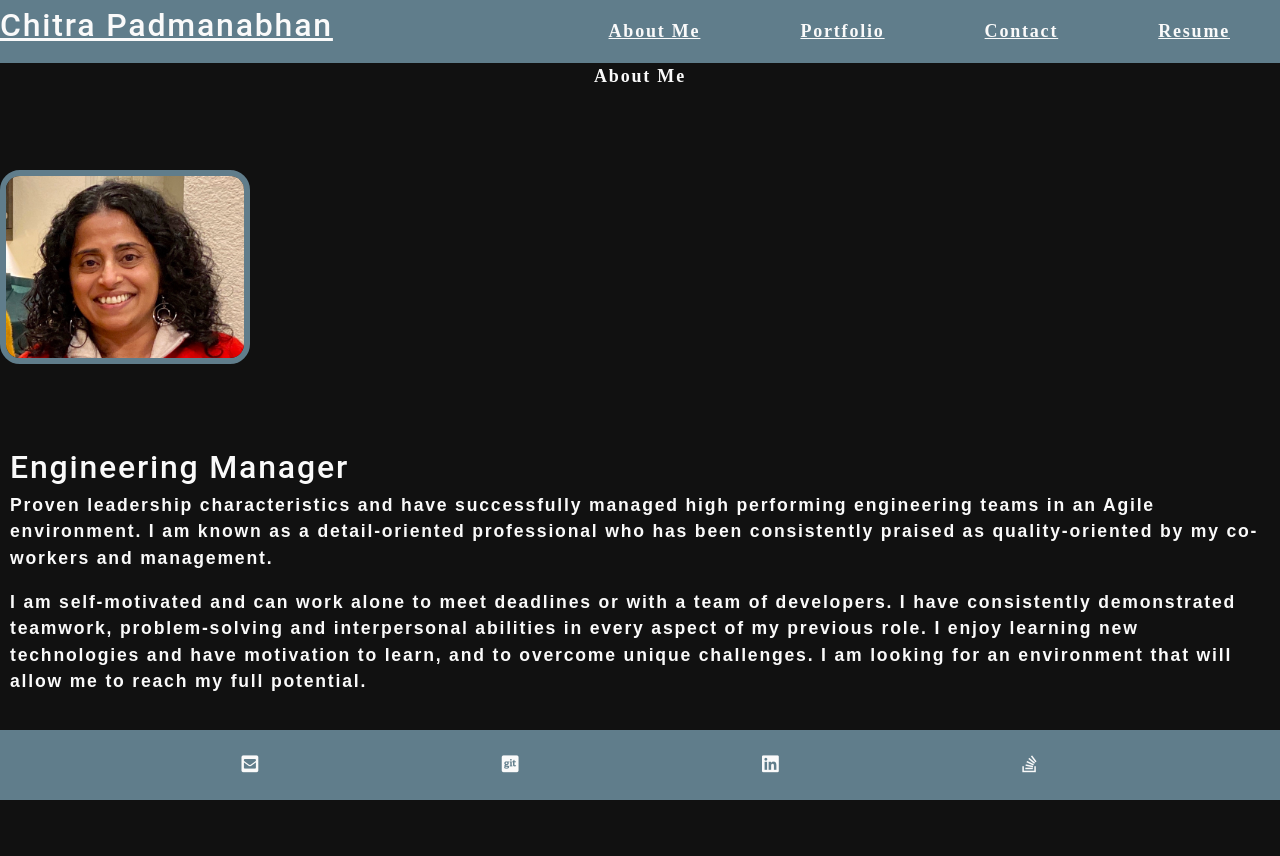
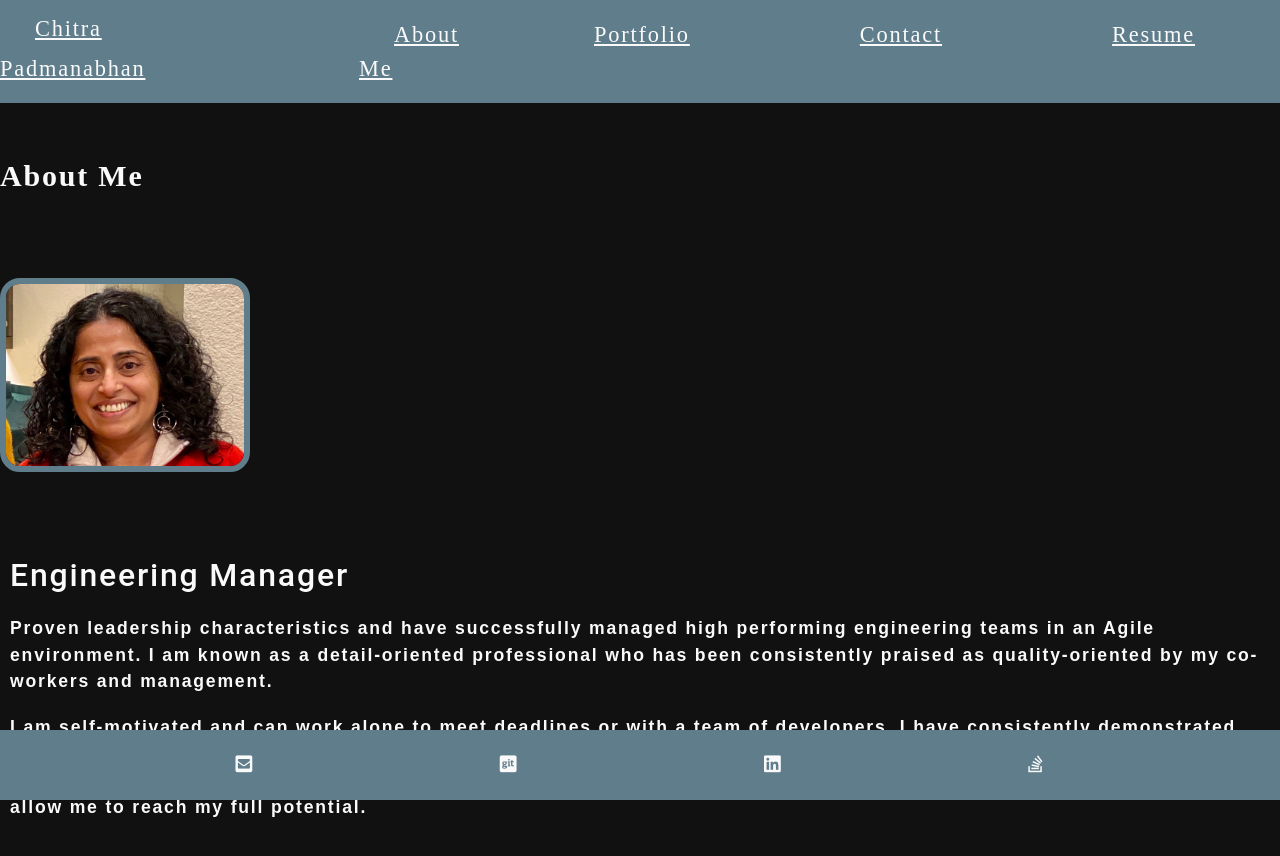
Before and after one commit to ciyer87/React-Portfolio, a React (Create React App) app: page / in a window 1280 px wide. Shown: the top 856 px of the page. Before the commit the page ends 822 px from the top, so only its background shows below. Built offline with nearby package versions, Linux system fonts and the light colour scheme; the HTML template or start-up script is replaced by a standard one.

Commit message:
fixed UI issues

```diff
--- a/src/components/Contact/index.js
+++ b/src/components/Contact/index.js
@@ -9,7 +9,7 @@ function About() {
                     <img className="pic" src={require(`../../assets/images/chitra.jpg`).default} alt="Russ Tracy" />
                 </div>
                 <div className="text">
-                    <h2 className="mAll">Contact me</h2>
+                    <div className="title">Contact me</div>
                     <div className="mAll">
                         <a href="mailto:chitra.iyer00@gmail.com">
                             <FontAwesomeIcon icon={["fas", "envelope-square"]} size="1x" color="#607d8b" />
--- a/src/components/Footer/index.js
+++ b/src/components/Footer/index.js
@@ -8,25 +8,25 @@ function Footer() {
 
         <footer id="footer">
             <div>
-                <a href="mailto:chitra.iyer00@gmail.com">
+                <a className ="icon" href="mailto:chitra.iyer00@gmail.com">
                     {/* <FontAwesomeIcon icon={["fas", "envelope-square"]} size="3x"  /> */}
                     <i className="fas fa-envelope-square" id="icon" ></i>
                 </a>
             </div>
             <div>
-                <a href="https://github.com/ciyer87" target="_blank" rel="noreferrer">
+                <a className="icon" href="https://github.com/ciyer87" target="_blank" rel="noreferrer">
                     {/* <FontAwesomeIcon icon={["fab", "git-square"]} size="3x" color="#607d8b" /> */}
                     <i className="fab fa-git-square" size="3x" color="#607d8b"></i>
                 </a>
             </div>
             <div>
-                <a href="https://www.linkedin.com/in/chitra-padmanabhan-2404812/" target="_blank" rel="noreferrer">
+                <a className="icon" href="https://www.linkedin.com/in/chitra-padmanabhan-2404812/" target="_blank" rel="noreferrer">
                     {/* <FontAwesomeIcon icon={["fab", "linkedin"]} size="3x" color="#607d8b" /> */}
                     <i className="fab fa-linkedin"></i>
                 </a>
             </div>
             <div>
-                <a href="https://stackoverflow.com/users/16558724/chitra" target="_blank" rel="noreferrer">
+                <a className="icon" href="https://stackoverflow.com/users/16558724/chitra" target="_blank" rel="noreferrer">
                     {/* <FontAwesomeIcon icon={["fab", "stack-overflow"]} size="3x" color="#607d8b" /> */}
                     <i className="fab fa-stack-overflow"></i>
                 </a>
--- a/src/components/Nav/index.js
+++ b/src/components/Nav/index.js
@@ -7,7 +7,7 @@ function Nav(props) {
     return (
         <header>
             <h2>
-                <a href="/">
+                <a id="nav-link" href="/">
                  Chitra Padmanabhan
                 </a>
             </h2>
@@ -16,7 +16,7 @@ function Nav(props) {
                     {tabs.map(tab => (
 
                         <li key={tab}>
-                            <a
+                            <a id="nav-link"
                                 href={'#' + tab.toLowerCase()}
                                 onClick={() => props.handlePageChange(tab)}
                                 className={
--- a/src/components/Portfolio/index.js
+++ b/src/components/Portfolio/index.js
@@ -7,7 +7,7 @@ function Portfolio() {
             image: 'goodvice_blog.png',
             alt: 'goodvice blog',
             title: 'goodvice blog',
-            description: 'A blog site to get input from audience',
+            description: 'A blog site to chat',
             code: '(Express.js/Node.js/MySQL2/CSS)',
             url: 'https://the-goodvice-blog.herokuapp.com/',
             git: 'https://github.com/crossigarcia/the-goodvice-blog'
@@ -16,7 +16,7 @@ function Portfolio() {
             image: 'password.png',
             alt: 'password generator',
             title: 'password generator',
-            description: 'An app to generate random password',
+            description: 'generate random password',
             code: '(HTML/CSS/JS)',
             url: 'https://ciyer87.github.io/password-generator/',
             git: 'https://github.com/ciyer87/password-generator/'
@@ -25,7 +25,7 @@ function Portfolio() {
             image: 'weather.png',
             alt: 'Weather Vane',
             title: 'weather dashboard',
-            description: 'An app to view the current and 5 day weather forecast based on the city entered by user',
+            description: 'current and 5 day weather forecast',
             code: '(OpenWeather API/HTML/CSS)',
             url: 'https://ciyer87.github.io/Weather-Dashboard/',
             git: 'https://github.com/ciyer87/Weather-Dashboard/'
@@ -34,7 +34,7 @@ function Portfolio() {
             image: 'todo_color_variation.png',
             alt: 'notetaker app',
             title: 'notetaker app',
-            description: 'An app to keep track of to-do list',
+            description: 'To-Do list app',
             code: '(jQuery/Moment.js/Bootstrap)',
             url: 'https://safe-crag-82447.herokuapp.com/',
             git: 'https://github.com/ciyer87/note-taker'
@@ -43,7 +43,7 @@ function Portfolio() {
             image: 'javascript-quiz.png',
             alt: 'quiz',
             title: 'javascript quiz',
-            description: 'An online multiple choice quiz app',
+            description: 'multiple choice quiz app',
             code: '(HTML/CSS/JavaScript/WebAPI)',
             url: 'https://ciyer87.github.io/Javascript-Quiz/',
             git: 'https://github.com/ciyer87/Javascript-Quiz'
@@ -60,12 +60,12 @@ function Portfolio() {
     ])
     return (
        <div className="container">
-            <h2 className="title">Portfolio</h2>
+             <div className="title">Portfolio</div>
                 <div className="main">
                     {projects.map((project, i) =>
                         <div className="picture" key={i}>
                             <img src={require(`../../assets/images/${project.image}`).default} alt={project.alt} />
-                                <div className="overlay">
+                                 <div className="overlay">
                                     <div className="overlaytext">
                                         <h3>{project.title}</h3>
                                         <p>{project.description}<br /><span>{project.code}</span></p>
@@ -77,9 +77,9 @@ function Portfolio() {
                                     </div>
                                 </div>
 
+                           </div>
 
-
-                        </div>
+                        // </div>
                     )}
                 </div>
         </div>
--- a/src/index.css
+++ b/src/index.css
@@ -1,9 +1,4 @@
 
-/* main {
-	margin: 0 auto;
-	max-width: 90%;
-  padding: 50px 30px;
-} */
 .main {
 	display: flex;
 	flex-wrap: wrap;
@@ -144,6 +139,41 @@ img {
   max-width: 100%;
 }
 
+/* Utility Styles */
+
+.center {
+	text-align: center;
+}
+
+.mTop {
+	margin-top: 20px;
+}
+
+.mBottom {
+	margin-bottom: 20px;
+}
+
+.mLeft {
+	margin-left: 20px;
+}
+
+.mRight {
+	margin-right: 20px;
+}
+
+.mTopBottom {
+	margin: 20px 0;
+}
+
+.mLeftRight {
+	margin: 0 20px;
+}
+
+.mAll {
+	margin: 20px;
+}
+
+
 span[role="img"] {
   cursor: default;
 }
@@ -187,12 +217,6 @@ textarea {
 	padding: 5px;
 }
 
-/* .container {
-  width: 85%;
-  max-width: 1200px;
-  margin-left: auto;
-  margin-right: auto;
-} */
 .container {
 	max-width: 1330px;
 	margin: 0 auto;
@@ -307,15 +331,6 @@ button {
 	padding: 10px 15px;
 }
 
-/* a {
-	border-radius: 5px;
-	color: var(--primary);
-	font-weight: 600;
-	padding: 2px 4px;
-	margin-left: -2px;
-	margin-right: -2px;
-
-} */
 
 .navActive {
   color: var(--secondary);
@@ -433,6 +448,11 @@ footer a {
   margin-top: 50px;
 }
 
+.contactme .text .title {
+  font-family: 'Poiret One', cursive;
+
+}
+
 .contactme .pic img {
 	width: 250px;
 	border-radius: 20px;
@@ -441,17 +461,24 @@ footer a {
   margin-bottom: 10px;
 }
 
+.icon {
+  padding: 20px 10px;
+}
+
+#nav-link {
+  padding: 10px 35px;
+  font-weight: lighter;
+  font-size: 1.75vw;
+  text-shadow: none;
+  font-family: 'Poiret One', cursive
+}
+
 .picture{
   position: relative;
   width: 500px;
   margin: 10px;
 }
-/*
-.image {
-  display: block;
-  width: 100%;
-  height: auto;
-} */
+
 
 .overlay {
   position: absolute;
@@ -478,9 +505,49 @@ footer a {
   position: absolute;
   top: 50%;
   left: 50%;
+  -webkit-transform: translate(-50%, -50%);
+  -ms-transform: translate(-50%, -50%);
   transform: translate(-50%, -50%);
-  -ms-transform: translate(-50%, -50%);
+  text-align: center;
 }
+
+/* Parent Container */
+/* .picture_img{
+
+  width: 200px;
+  height: 200px;
+  margin-right: 10px;
+  display: flex;
+  flex-wrap: wrap;
+  position: relative;
+ }
+  */
+ /* Child Text Container */
+ /* .picture_img div{
+  position: absolute;
+  bottom: 0;
+  right: 0;
+  background: black;
+  color: white;
+  margin-bottom: 5px;
+  font-family: sans-serif;
+  opacity: 0;
+  visibility: hidden;
+  -webkit-transition: visibility 0s, opacity 0.5s linear;
+  transition: visibility 0s, opacity 0.5s linear;
+ } */
+
+ /* Hover on Parent Container
+ .picture_img:hover{
+  cursor: pointer;
+ } */
+/*
+ .picture_img:hover div{
+  width: 150px;
+  padding: 8px 15px;
+  visibility: visible;
+  opacity: 0.7;
+ } */
 
 .picture img {
   /* display: block; */
@@ -491,17 +558,11 @@ footer a {
 
 .title {
 
-  text-align: center;
+  /* text-align: center; */
   margin: 20px, 0;
+  padding-top: 50px;
+  font-size: 30px;
 }
-
-/* .picture {
-
-  width: 300px;
-  height: 300px;
-  margin: 10px;
-  float: left;
-} */
 
 @media screen and (max-width: 1006px) {
 	header nav ul li a, footer, footer a {
```
